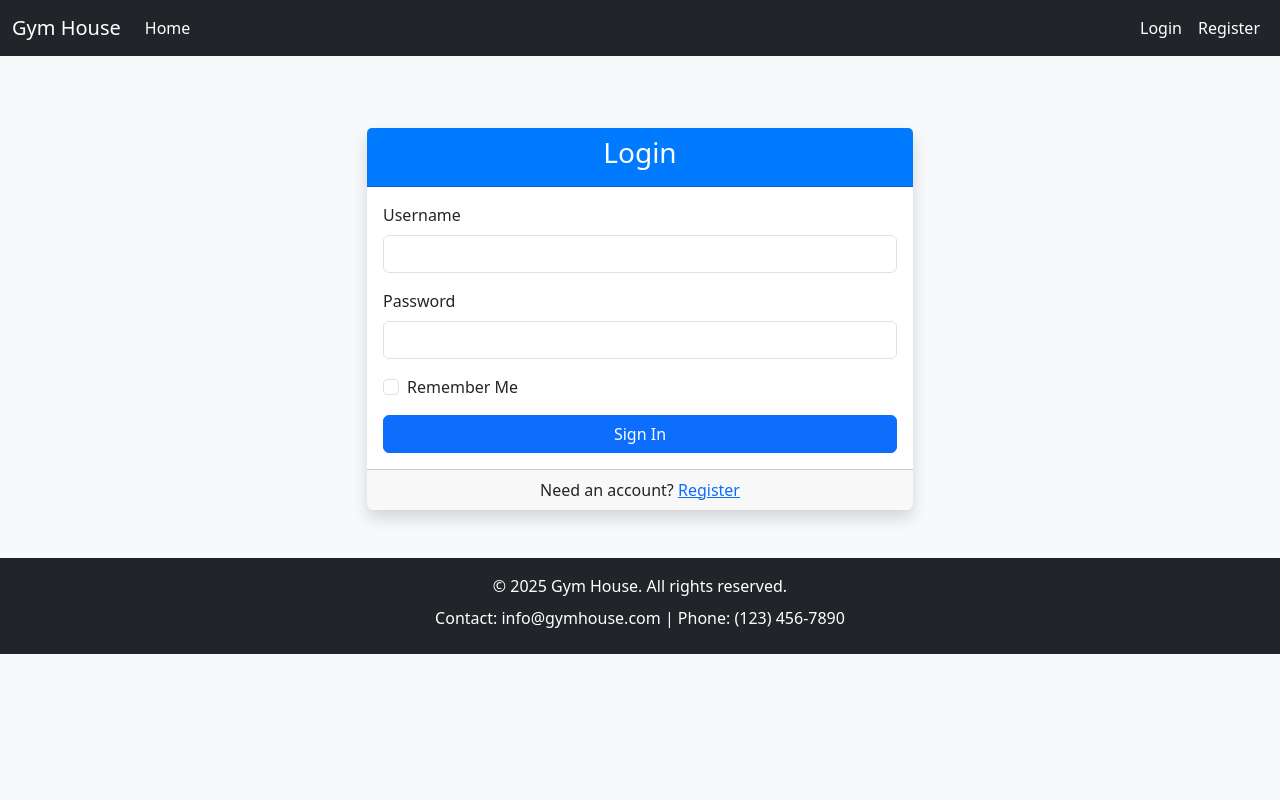
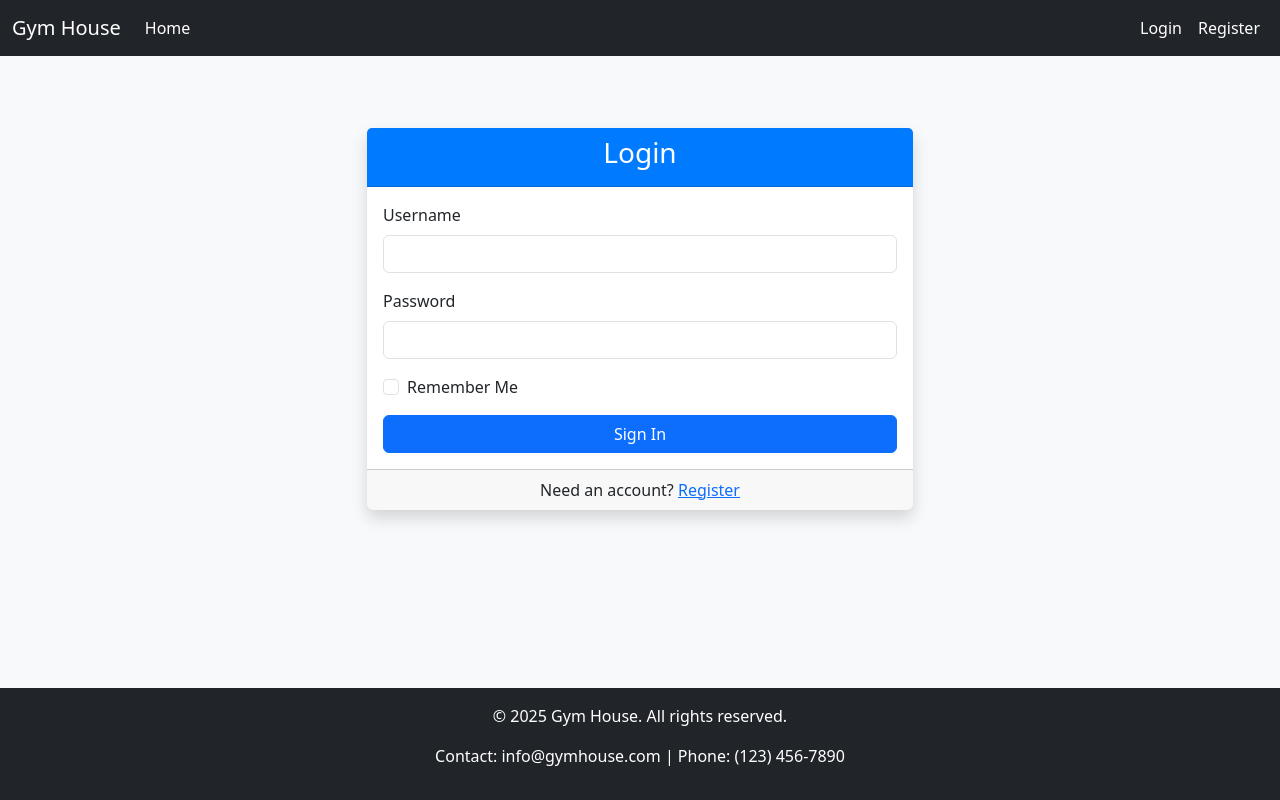
Before and after one commit to devhimal/gym-house-management-system, a Flask app: page /login in a window 1280 px wide. Run offline with Flask 3, Linux system fonts and the light colour scheme.

Commit message:
feat: fixed footer height

```diff
--- a/app/static/css/style.css
+++ b/app/static/css/style.css
@@ -67,14 +67,3 @@ body {
 .card.bg-info .card-header { background-color: #17a2b8 !important; }
 .card.bg-warning .card-header { background-color: #ffc107 !important; }
 .card.bg-danger .card-header { background-color: #dc3545 !important; }
-
-/* Footer styling */
-footer {
-    background-color: #212529 !important; /* Darker footer */
-    color: #ffffff !important;
-    padding: 2rem 0;
-}
-
-footer p {
-    margin-bottom: 0.5rem;
-}
--- a/app/templates/base.html
+++ b/app/templates/base.html
@@ -19,7 +19,7 @@
     {# Custom CSS #}
     <title>Gym House Management System - {{ title }}</title>
   </head>
-  <body>
+  <body class="d-flex flex-column min-vh-100">
     <nav class="navbar navbar-expand-lg navbar-dark bg-dark">
       <div class="container-fluid">
         <a class="navbar-brand" href="{{ url_for('main.home') }}">Gym House</a>
@@ -135,14 +135,16 @@
       </div>
     </nav>
 
-    <div class="container mt-4">
-      {% with messages = get_flashed_messages(with_categories=true) %} {% if
+    <main class="flex-grow-1">
+      <div class="container mt-4">
+        {% with messages = get_flashed_messages(with_categories=true) %} {% if
       messages %} {% for category, message in messages %}
-      <div class="alert alert-{{ category }}">{{ message }}</div>
-      {% endfor %} {% endif %} {% endwith %} {% block content %}{% endblock %}
-    </div>
+        <div class="alert alert-{{ category }}">{{ message }}</div>
+        {% endfor %} {% endif %} {% endwith %} {% block content %}{% endblock %}
+      </div>
+    </main>
 
-    <footer class="bg-dark text-white text-center py-3 mt-5">
+    <footer class="bg-dark text-white text-center py-3">
       <div class="container">
         <p>&copy; 2025 Gym House. All rights reserved.</p>
         <p>Contact: info@gymhouse.com | Phone: (123) 456-7890</p>
```
